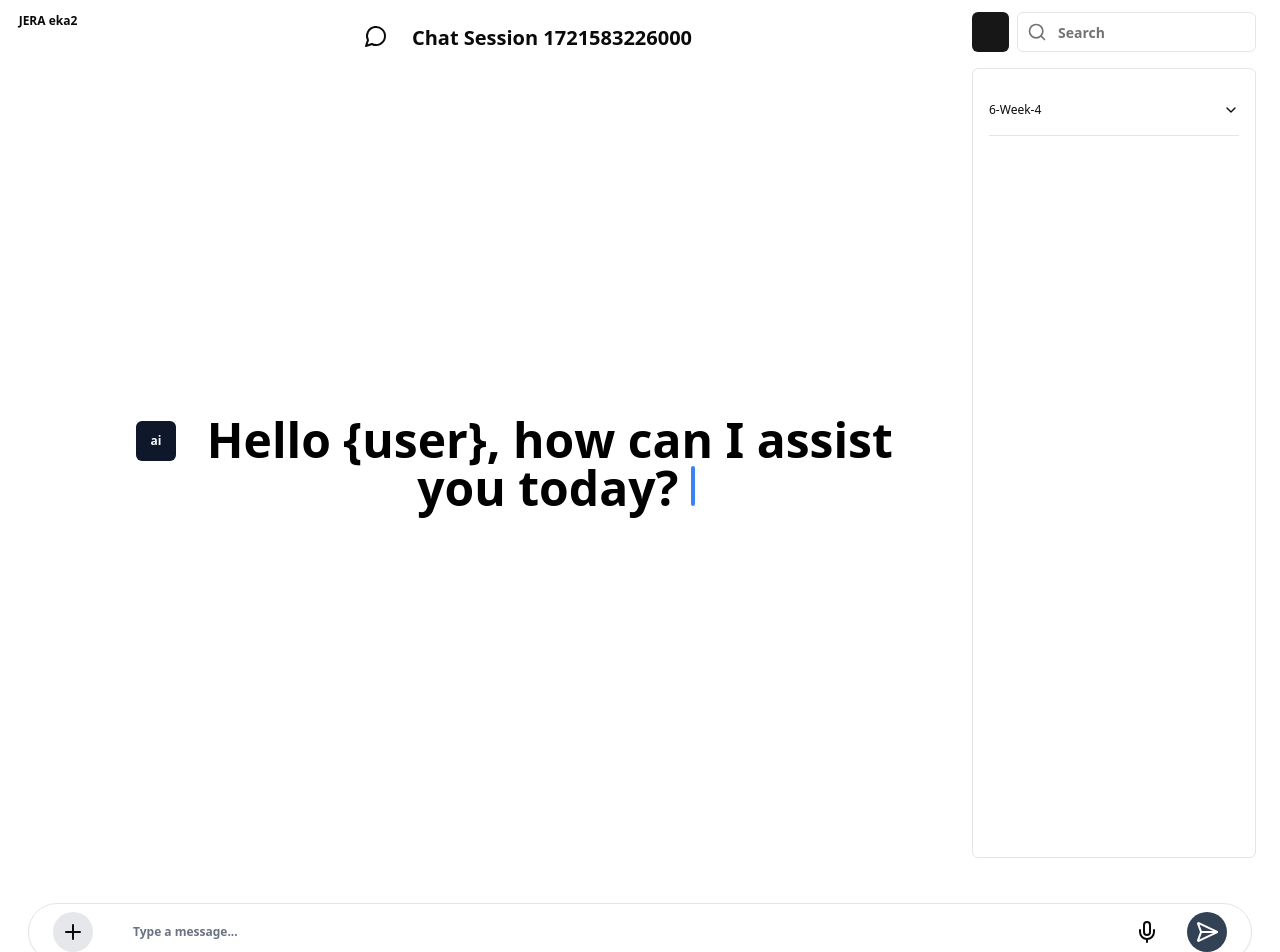
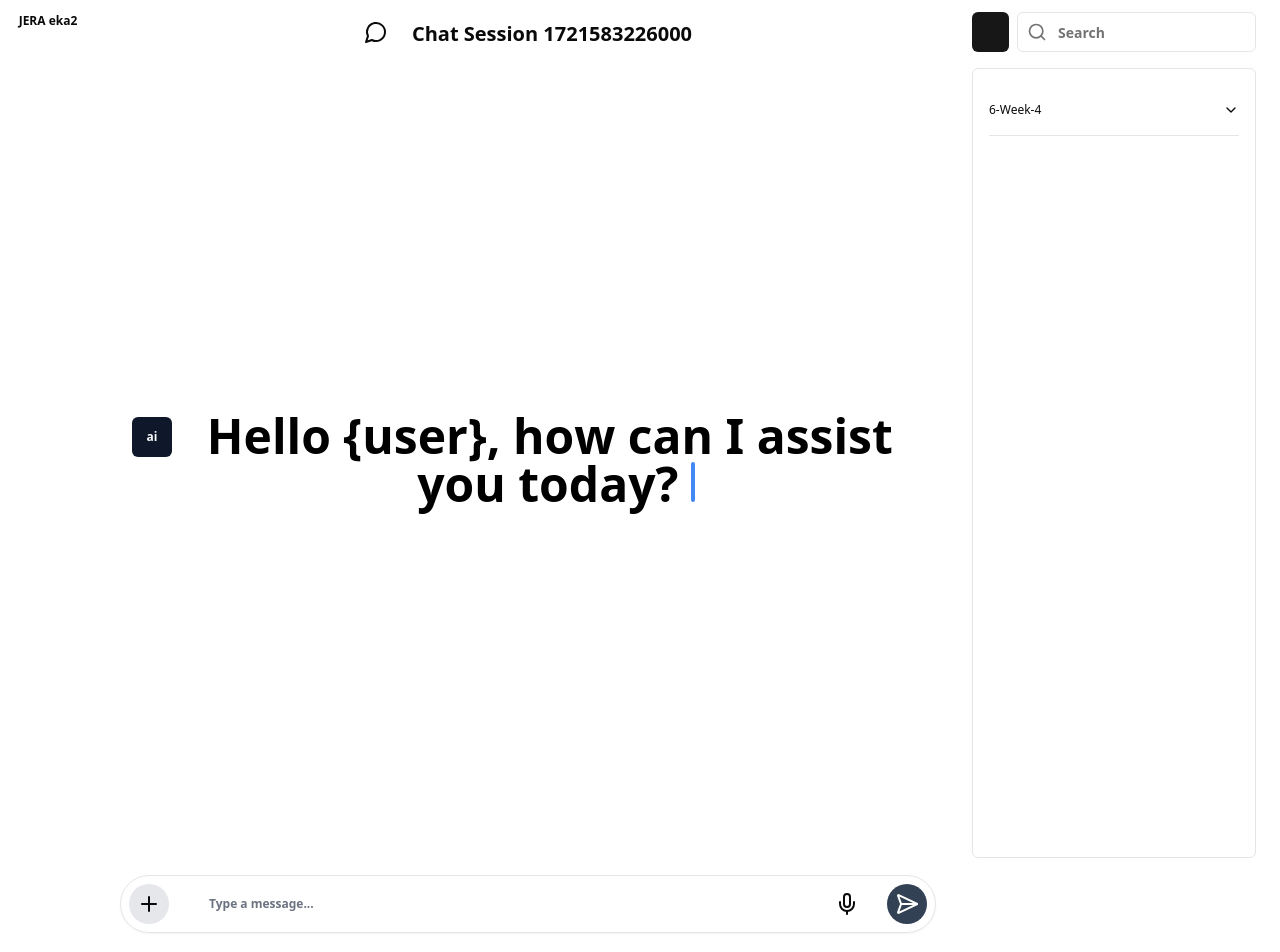
Before and after one commit to fouadkanz/EKA2-FE, a React (Vite) app: page / in a window 1280 px wide. Shown: the top 952 px of the page. Built offline with nearby package versions, Linux system fonts and the light colour scheme.

Commit message:
Fix input layout

```diff
--- a/src/App.tsx
+++ b/src/App.tsx
@@ -20,7 +20,7 @@ function App() {
         <nav className=" md:flex-shrink-0 md:w-24 p-3 md:text-center hidden md:block">
           JERA eka2
         </nav>
-        <main className="flex-grow p-3">
+        <main className="flex-grow p-2">
           <div className="text-3xl font-bold md:hidden md:w-24 p-3 flex flex-row space-x-10">
             <div
               className="pt-2 hover:cursor-pointer"
@@ -45,6 +45,9 @@ function App() {
               </div>
             )}
           </div>
+          <div className="">
+        {activeSession && <ChatMessageInput onSendMessage={handleSendMessage} /> }
+      </div>
         </main>
         <aside className="md:flex-shrink-0 md:w-1/4 md:p-3 md:text-center hidden md:block">
           <ChatSessionList
@@ -54,10 +57,7 @@ function App() {
           />
         </aside>
       </div>
-      <div className="h-25 p-3 text-center">
-        {/* {activeSession &&  <ChatMessageInput onSendMessage={handleSendMessage} /> */}
-        {activeSession && <ChatMessageInput onSendMessage={handleSendMessage} /> }
-      </div>
+
       <nav className="h-25 p-3 text-center md:hidden block">Navigation</nav>
     </>
   );
--- a/src/components/ui/ChatInput.tsx
+++ b/src/components/ui/ChatInput.tsx
@@ -46,7 +46,9 @@ const ChatInput: React.FC<InputProps> = ({
 
 
   return (
-    <div className="flex items-center border rounded-full px-4 shadow-sm">
+    <div className={`flex items-center border rounded-full shadow-sm ${
+            isHovered ? 'pl-4' : ''
+          }`}>
       <div
         className="relative mr-2 p-2 rounded-full"
         onMouseEnter={() => setIsHovered(true)}
--- /dev/null
+++ b/src/components/ui/sidebar.tsx
@@ -0,0 +1,26 @@
+import { Avatar, AvatarFallback } from "@radix-ui/react-avatar";
+import { Bot, BotIcon, Home, LogOut, Settings } from "lucide-react";
+import React from "react";
+
+function SideBar() {
+  return (
+    <>
+      <div>JERA eka2</div>
+      <div className="">
+        <Home className="size-12 rounded-xl m-3 p-3 bg-slate-900 text-white" />
+        <BotIcon className="size-12 rounded-xl m-3 p-3  text-slate-900" />
+        <Settings className="size-12 rounded-xl m-3 p-3  text-slate-900" />
+      </div>
+      <div>
+        <Avatar className="h-64 w-16 rounded-xl m-3 p-3  bg-slate-900">
+          <AvatarFallback className="text-slate-50 uppercase text-lg">
+            CV
+          </AvatarFallback>
+        </Avatar>
+        <LogOut className="size-12 rounded-xl m-3 p-3  text-slate-900" />
+      </div>
+    </>
+  );
+}
+
+export default SideBar;
```
